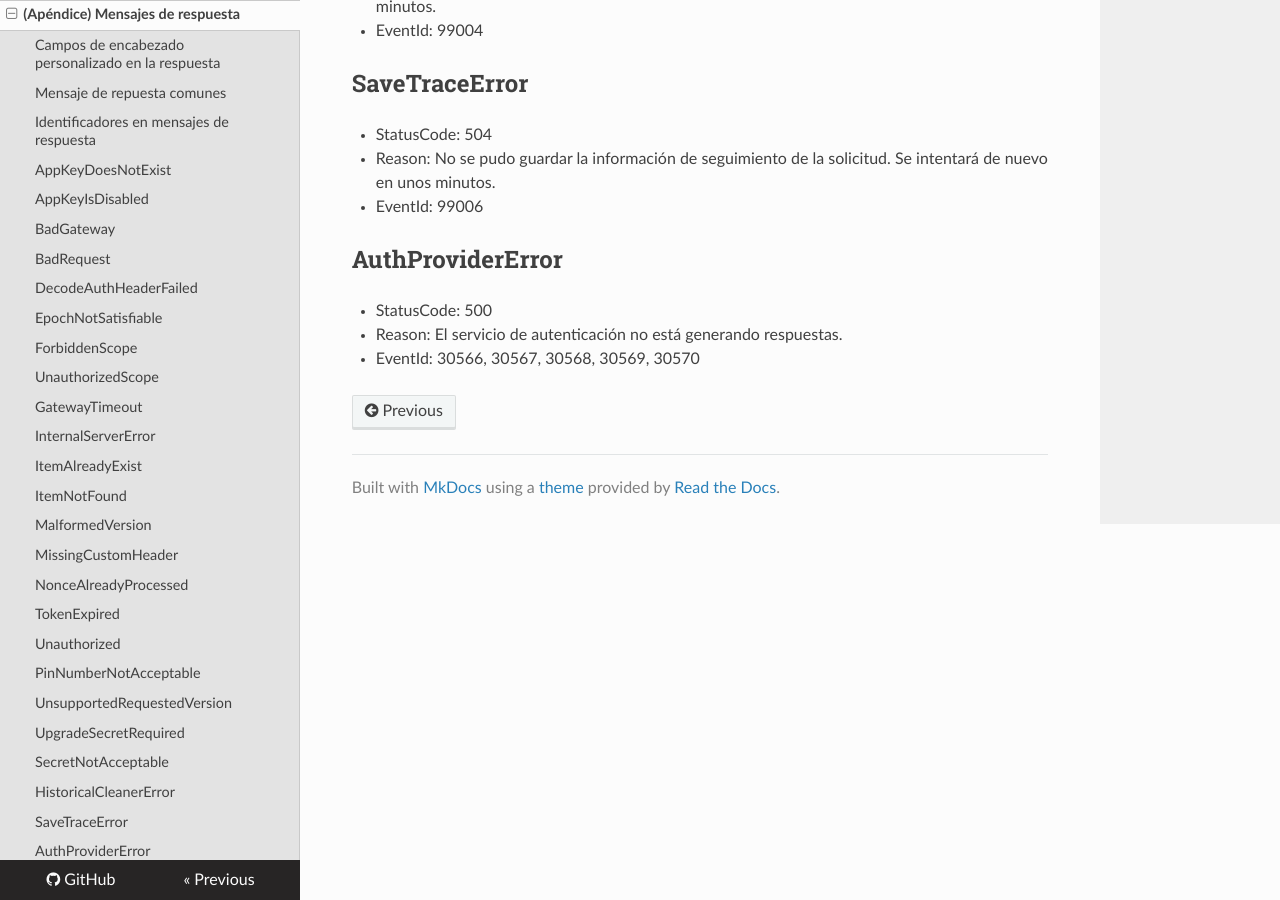
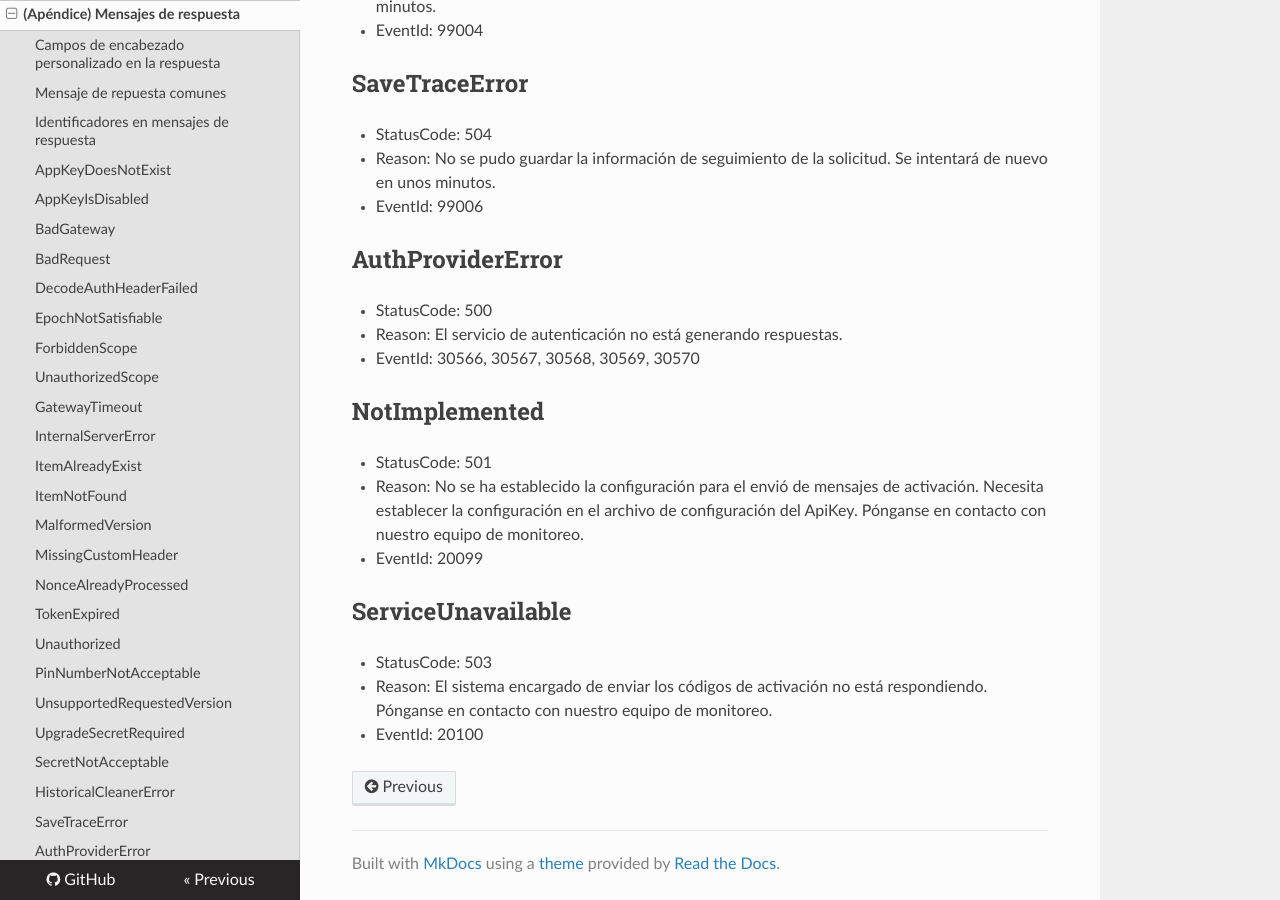
Before and after one commit to menchi2000/Aspen, an MkDocs documentation site: the page built from docs/Responses.md, in a window 1280 px wide and 900 px high, scrolled down 5329 px. Built offline with MkDocs 1.6.1, drawn with Linux system fonts in a browser that asks for light colours; nearby versions of some CDN libraries; old or Windows-style settings are respelled for this version of MkDocs.

Commit message:
Update Responses.md

```diff
--- a/docs/Responses.md
+++ b/docs/Responses.md
@@ -178,3 +178,13 @@ La cabecera personalizada de respuesta `X-PRO-Response-Help` puede contener algu
 - StatusCode: 500
 - Reason: El servicio de autenticación no está generando respuestas.
 - EventId: 30566, 30567, 30568, 30569, 30570
+
+## NotImplemented
+- StatusCode: 501
+- Reason: No se ha establecido la configuración para el envió de mensajes de activación. Necesita establecer la configuración en el archivo de configuración del ApiKey. Pónganse en contacto con nuestro equipo de monitoreo.
+- EventId: 20099
+
+## ServiceUnavailable
+- StatusCode: 503
+- Reason: El sistema encargado de enviar los códigos de activación no está respondiendo. Pónganse en contacto con nuestro equipo de monitoreo.
+- EventId: 20100
```
